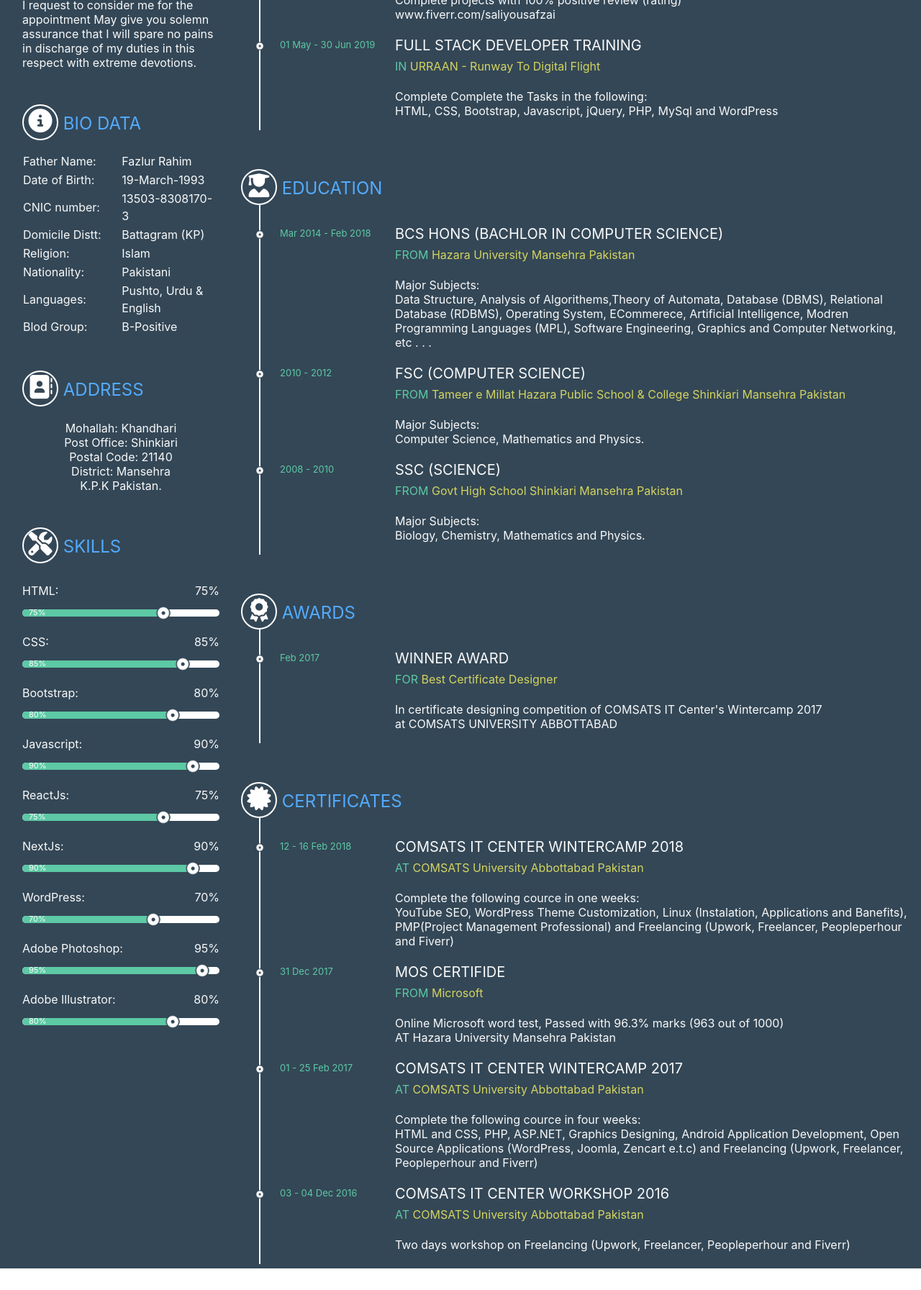
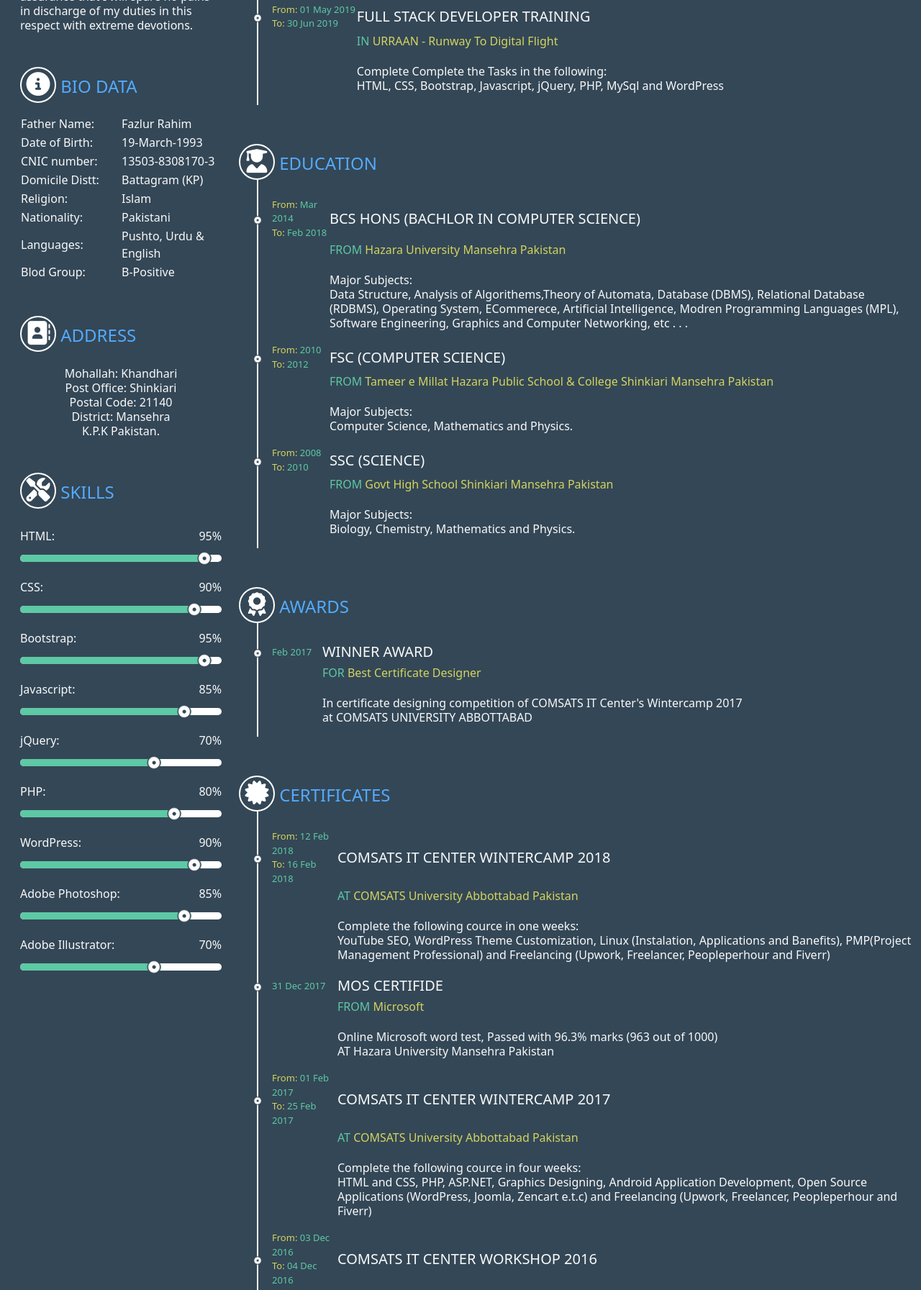
Before and after one commit to saleemullahkhansaleem/resume, a plain HTML site: page index.html in a window 1280 px wide. Shown: the part 505-2298 px from the top of the page at 72% size. Before the commit the page ends 2268 px from the top, so only its background shows below. Drawn offline with nearby package versions, Linux system fonts and the light colour scheme.

Commit message:
Javascript added to skill portion
-Update bootstrap version 4 to 5.3
-Update bootstrap classes (like: float-left to float-start, float-right to float-end, ml to ms, mr to me, pl to ps and pr to pe)
-Show skills through array
-Remove extra skill percentage in skill portion
-work on responsiveness in date portion

```diff
--- a/css/style.css
+++ b/css/style.css
@@ -35,8 +35,6 @@
 .social-icon{
     color: white;
 	font-size: 25px;
-	margin-right: 17px;
-	float: left;
 }
 .social-icon:hover{
     color: #53abff;
@@ -78,11 +76,12 @@ p{
 	margin-left: 25px;
 }
 .circle{
-	margin-left: -32px;
+	margin-left: -24px;
 }
 .date{
 	font-size: 13px;
-	width: 160px;
+	min-width: 70px;
+	max-width: 120px;
 }
 .field-heading{
 	text-transform: uppercase;
--- a/index.html
+++ b/index.html
@@ -5,8 +5,9 @@
 	<meta charset="utf-8">
 	<meta name="viewport" content="width=device-width, initial-scale=1.0">
 	<link rel="stylesheet" type="text/css" href="css/style.css">
-	<link rel="stylesheet" href="https://maxcdn.bootstrapcdn.com/bootstrap/4.3.1/css/bootstrap.min.css">
-	<link rel="stylesheet" href="https://use.fontawesome.com/releases/v5.8.2/css/all.css" integrity="sha384-oS3vJWv+0UjzBfQzYUhtDYW+Pj2yciDJxpsK1OYPAYjqT085Qq/1cq5FLXAZQ7Ay" crossorigin="anonymous">
+	<link href="https://cdn.jsdelivr.net/npm/bootstrap@5.3.1/dist/css/bootstrap.min.css" rel="stylesheet" integrity="sha384-4bw+/aepP/YC94hEpVNVgiZdgIC5+VKNBQNGCHeKRQN+PtmoHDEXuppvnDJzQIu9" crossorigin="anonymous">
+	<script src="https://cdn.jsdelivr.net/npm/bootstrap@5.3.1/dist/js/bootstrap.bundle.min.js" integrity="sha384-HwwvtgBNo3bZJJLYd8oVXjrBZt8cqVSpeBNS5n7C8IVInixGAoxmnlMuBnhbgrkm" crossorigin="anonymous"></script>
+	<!-- <link rel="stylesheet" href="https://use.fontawesome.com/releases/v5.8.2/css/all.css" integrity="sha384-oS3vJWv+0UjzBfQzYUhtDYW+Pj2yciDJxpsK1OYPAYjqT085Qq/1cq5FLXAZQ7Ay" crossorigin="anonymous"> -->
 	<script src="https://kit.fontawesome.com/8759d659c4.js" crossorigin="anonymous"></script>
 	<!-- colors=
 	bg1: #344756
@@ -28,7 +29,7 @@
 				<h5 class="mobno mt-5"><i class="fa-brands fa-whatsapp mx-3"></i>+923405045889</h5>
 				<h5 class="email"><i class="fa-regular fa-envelope mx-3"></i>salikhanswati@gmail.com</h5>
 			</div>
-			<div class="col-12 col-sm-12 col-md-12 col-lg-3 col-xl-3 mt-4">
+			<div class="col-12 col-sm-12 col-md-12 col-lg-3 col-xl-3 mt-4 d-flex justify-content-around">
 		    	<a href="https://github.com/saleemullahkhansaleem"><div class="social-icon"><i class="fa-brands fa-github"></div></i></a>
 		    	<a href="https://www.linkedin.com/in/mrsaleem/"><div class="social-icon"><i class="fa-brands fa-linkedin"></div></i></a>
 		    	<a href="https://www.youtube.com/@saleemullahkhansaleem"><div class="social-icon"><i class="fa-brands fa-youtube"></div></i></a>
@@ -40,7 +41,7 @@
 		</div>
 		<div class="row">
 			<div class="col-12 col-sm-12 col-md-12 col-lg-3 col-xl-3">
-				<div class="block mt-4 pl-3">
+				<div class="block mt-4 ps-3">
 					<h4 class="heading">
 						<div class="icon">
 							<i class="fa fa-user"></i>
@@ -49,7 +50,7 @@
 					</h4>
 					<p>I am pleased to accept challenging assignments and will do my best to prove my self-equal to the task may I request to consider me for the appointment May give you solemn assurance that I will spare no pains in discharge of my duties in this respect with extreme devotions.</p>
 				</div>
-				<div class="block mt-5 pl-3">
+				<div class="block mt-5 ps-3">
 					<h4 class="heading">
 						<div class="icon">
 							<i class="fas fa-info-circle"></i>
@@ -92,7 +93,7 @@
 						</tr>
 					</table>
 				</div>
-				<div class="block mt-5 pl-3">
+				<div class="block mt-5 ps-3">
 					<h4 class="heading">
 						<div class="icon">
 							<!-- <i class="fas fa-map-marker-alt"></i> -->
@@ -108,93 +109,20 @@
 						K.P.K Pakistan.
 					</p>
 				</div>
-				<div class="block mt-5 pl-3">
-					<h4 class="heading">
-						<div class="icon">
-							<i class="fas fa-tools"></i>
-						</div>
-						Skills
-					</h4>
-					<!-- skill# 01 -->
-					<p class="float-left clear-both" id="skillOneName">HTML:</p><p class="float-right" id="skillOneWorth">75%</p>
-					<div class="skill clear-both">
-						<div class="skill-val" id="skill-1">
-							<p class="skill-text">75%</p><img src="icon/circle.png" alt="75%" width="20px" class="skill-btn">
-						</div>
-					</div>
-					<!-- skill# 02 -->
-					<p class="float-left clear-both">CSS:</p><p class="float-right">85%</p>
-					<div class="skill clear-both">
-						<div class="skill-val" id="skill-2">
-							<p class="skill-text">85%</p><img src="icon/circle.png" width="20px" class="skill-btn">
-						</div>
-					</div>
-					<!-- skill# 03 -->
-					<p class="float-left clear-both">Bootstrap:</p><p class="float-right">80%</p>
-					<div class="skill clear-both">
-						<div class="skill-val" id="skill-3">
-							<p class="skill-text">80%</p><img src="icon/circle.png" width="20px" class="skill-btn">
-						</div>
-					</div>
-					<!-- skill# 04 -->
-					<p class="float-left clear-both">Javascript:</p><p class="float-right">90%</p>
-					<div class="skill clear-both">
-						<div class="skill-val" id="skill-4">
-							<p class="skill-text">90%</p><img src="icon/circle.png" width="20px" class="skill-btn">
-						</div>
-					</div>
-					<!-- skill# 05 -->
-					<p class="float-left clear-both">ReactJs:</p><p class="float-right">75%</p>
-					<div class="skill clear-both">
-						<div class="skill-val" id="skill-5">
-							<p class="skill-text">75%</p><img src="icon/circle.png" width="20px" class="skill-btn">
-						</div>
-					</div>
-					<!-- skill# 06 -->
-					<p class="float-left clear-both">NextJs:</p><p class="float-right">90%</p>
-					<div class="skill clear-both">
-						<div class="skill-val" id="skill-6">
-							<p class="skill-text">90%</p><img src="icon/circle.png" width="20px" class="skill-btn">
-						</div>
-					</div>
-					<!-- skill# 07 -->
-					<p class="float-left clear-both">WordPress:</p><p class="float-right">70%</p>
-					<div class="skill clear-both">
-						<div class="skill-val" id="skill-7">
-							<p class="skill-text">70%</p><img src="icon/circle.png" width="20px" class="skill-btn">
-						</div>
-					</div>
-					<!-- skill# 08 -->
-					<p class="float-left clear-both">Adobe Photoshop:</p><p class="float-right">95%</p>
-					<div class="skill clear-both">
-						<div class="skill-val" id="skill-8">
-							<p class="skill-text">95%</p><img src="icon/circle.png" width="20px" class="skill-btn">
-						</div>
-					</div>
-					<!-- skill# 09 -->
-					<p class="float-left clear-both">Adobe Illustrator:</p><p class="float-right">80%</p>
-					<div class="skill clear-both">
-						<div class="skill-val" id="skill-9">
-							<p class="skill-text">80%</p><img src="icon/circle.png" width="20px" class="skill-btn">
-						</div>
-					</div>
+				<div id="skillsBlock" class="block mt-5 ps-3">
+
 				</div>
 			</div>
 			<div class="col-12 col-sm-12 col-md-12 col-lg-9 col-xl-9">
 				<!-- Experiences -->
 				<div class="block mt-4">
-					<h4 class="heading">
-						<div class="icon">
-							<i class="fas fa-briefcase"></i>
-						</div>
-						Experience
-					</h4>
+					<h4 class="heading"><div class="icon"><i class="fas fa-briefcase"></i></div>Experience</h4>
 					<div class="block-detail">
 						<div class="vline"></div>
-						<table class="mt-3 ml-4">
+						<table class="mt-3 ms-3">
 							<tr>
 								<td><img src="icon/circle.png" width="12px" class="circle"></td>
-								<td class="date color2">Dec 2014 - Continue</td>
+								<td class="date color2"><span class="color3">From:</span> Dec 2014 <br><span class="color3">To:</span> Continue...</td>
 								<td class="field-heading">Web Developer and Graphics Designer</td>
 							</tr>
 							<tr>
@@ -209,7 +137,7 @@
 							<!-- Next Experience -->
 							<tr>
 								<td><img src="icon/circle.png" width="12px" class="circle"></td>
-								<td class="date color2">01 May - 30 Jun 2019</td>
+								<td class="date color2"><span class="color3">From:</span> 01 May 2019 <br><span class="color3">To:</span> 30 Jun 2019</td>
 								<td class="field-heading">Full stack Developer Training</td>
 							</tr>
 							<tr>
@@ -235,10 +163,10 @@
 					</h4>
 					<div class="block-detail">
 						<div class="vline"></div>
-						<table class="mt-3 ml-4">
+						<table class="mt-3 ms-3">
 							<tr>
 								<td><img src="icon/circle.png" width="12px" class="circle"></td>
-								<td class="date color2">Mar 2014 - Feb 2018</td>
+								<td class="date color2"><span class="color3">From:</span> Mar 2014 <br><span class="color3">To:</span> Feb 2018</td>
 								<td class="field-heading">BCS Hons (Bachlor In Computer Science)</td>
 							</tr>
 							<tr>
@@ -253,7 +181,7 @@
 							<!-- Next Education -->
 							<tr>
 								<td><img src="icon/circle.png" width="12px" class="circle"></td>
-								<td class="date color2">2010 - 2012</td>
+								<td class="date color2"><span class="color3">From:</span> 2010 <br><span class="color3">To:</span> 2012</td>
 								<td class="field-heading">FSc (Computer Science)</td>
 							</tr>
 							<tr>
@@ -268,7 +196,7 @@
 							<!-- Next Education -->
 							<tr>
 								<td><img src="icon/circle.png" width="12px" class="circle"></td>
-								<td class="date color2">2008 - 2010</td>
+								<td class="date color2"><span class="color3">From:</span> 2008 <br><span class="color3">To:</span> 2010</td>
 								<td class="field-heading">SSC (Science)</td>
 							</tr>
 							<tr>
@@ -294,7 +222,7 @@
 					</h4>
 					<div class="block-detail">
 						<div class="vline"></div>
-						<table class="mt-3 ml-4">
+						<table class="mt-3 ms-3">
 							<tr>
 								<td><img src="icon/circle.png" width="12px" class="circle"></td>
 								<td class="date color2">Feb 2017</td>
@@ -323,10 +251,10 @@
 					</h4>
 					<div class="block-detail">
 						<div class="vline"></div>
-						<table class="mt-3 ml-4">
+						<table class="mt-3 ms-3">
 							<tr>
 								<td><img src="icon/circle.png" width="12px" class="circle"></td>
-								<td class="date color2">12 - 16 Feb 2018</td>
+								<td class="date color2"><span class="color3">From:</span> 12 Feb 2018 <br><span class="color3">To:</span> 16 Feb 2018</td>
 								<td class="field-heading">COMSATS IT Center Wintercamp 2018</td>
 							</tr>
 							<tr>
@@ -356,7 +284,7 @@
 							<!-- Next Certificates -->
 							<tr>
 								<td><img src="icon/circle.png" width="12px" class="circle"></td>
-								<td class="date color2">01 - 25 Feb 2017</td>
+								<td class="date color2"><span class="color3">From:</span> 01 Feb 2017 <br><span class="color3">To:</span> 25 Feb 2017</td>
 								<td class="field-heading">COMSATS IT Center Wintercamp 2017</td>
 							</tr>
 							<tr>
@@ -371,7 +299,7 @@
 							<!-- Next Certificates -->
 							<tr>
 								<td><img src="icon/circle.png" width="12px" class="circle"></td>
-								<td class="date color2">03 - 04 Dec 2016</td>
+								<td class="date color2"><span class="color3">From:</span> 03 Dec 2016 <br><span class="color3">To:</span> 04 Dec 2016</td>
 								<td class="field-heading">COMSATS IT Center Workshop 2016</td>
 							</tr>
 							<tr>
@@ -391,4 +319,19 @@
 		</div>
 	</div>
 </body>
+
+<script type="text/javascript">
+
+	var skills = ['HTML', 'CSS', 'Bootstrap', 'Javascript', 'jQuery', 'PHP', 'WordPress', 'Adobe Photoshop', 'Adobe Illustrator'];
+	var skillsWorth = ['95%', '90%', '95%', '85%', '70%', '80%', '90%', '85%', '70%'];
+
+	addSkills();
+	function addSkills() {
+		document.getElementById('skillsBlock').innerHTML = '<h4 class="heading"><div class="icon"><i class="fas fa-tools"></i></div> Skills</h4>';
+		for (var i = 0; i < skills.length; i++) {
+			document.getElementById('skillsBlock').innerHTML += '<p class="float-start clear-both" id="skillOneName">'+skills[i]+':</p><p class="float-end" id="skillOneWorth">'+skillsWorth[i]+'</p><div class="skill clear-both"><div class="skill-val" id="skill" style="width:'+skillsWorth[i]+'"><img src="icon/circle.png" alt="skill%" width="20px" class="skill-btn"></div></div>';
+		}
+	}
+</script>
+
 </html>
```
